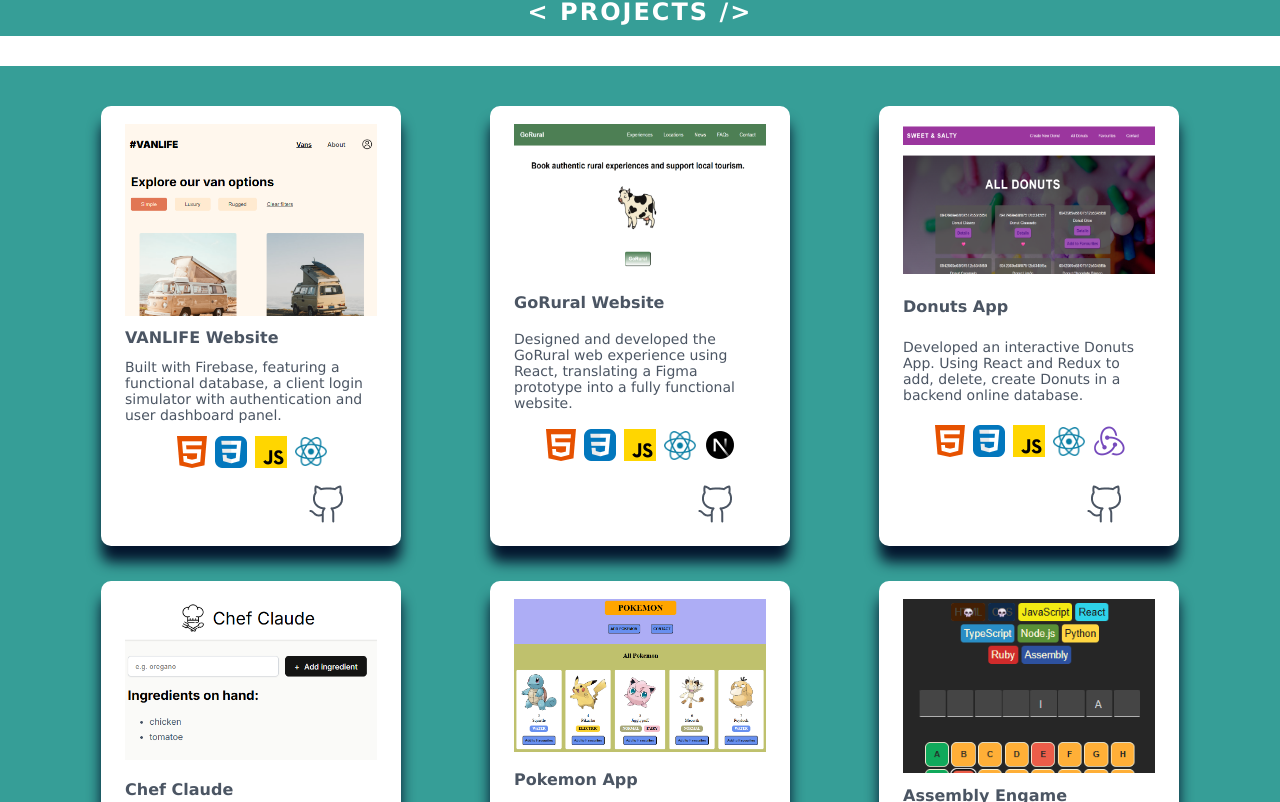
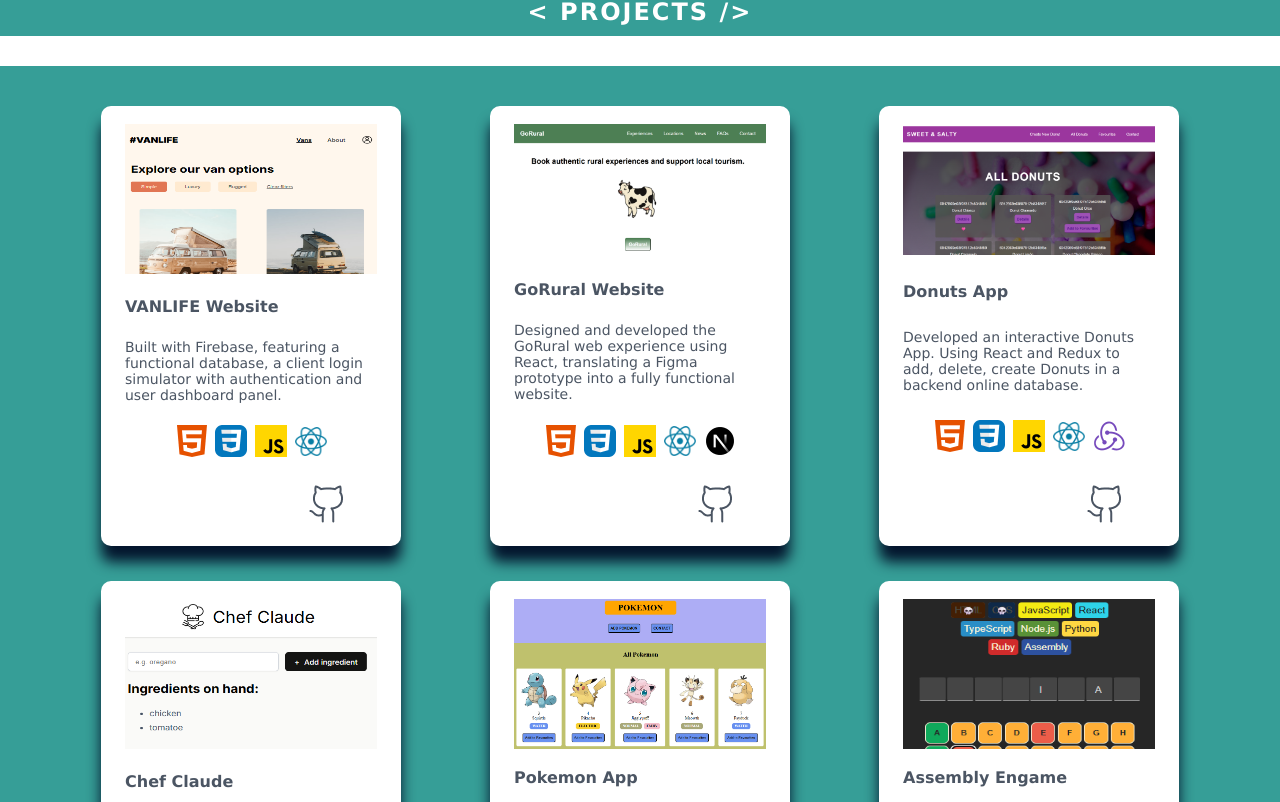
Before and after one commit to ChioArenillas/Portfolio-Rocio-Arenillas, a React (Vite) app in the folder portfolio/: page / in a window 1280 px wide. Shown: the part 898-1700 px from the top of the page. Built offline with nearby package versions, Linux system fonts and the light colour scheme.

Commit message:
new project

```diff
--- a/portfolio/src/components/Projects/ProjectCard.module.css
+++ b/portfolio/src/components/Projects/ProjectCard.module.css
@@ -25,7 +25,7 @@
 }
 
 .image {
-  min-height: 150px;
+  max-height: 150px;
 }
 
 .title {
--- a/portfolio/src/data/projects.json
+++ b/portfolio/src/data/projects.json
@@ -75,6 +75,15 @@
     "url": "https://meme-generator-dusky-zeta.vercel.app/",
     "github": "https://github.com/ChioArenillas/MemeGenerator"
   },
+  {
+    "title": "MemoryGame",
+    "imageSrc": "MemoryGame.png",
+    "description": "An accessible React app where users select the number and type of cards. Emojis are fetched from an API, with a strong focus on accessibility.",
+    "icons": ["HTML.png","css.png", "javascript.png", "react.png"],
+    "url": "https://tenzies-delta-one.vercel.app/",
+    "github": "https://github.com/ChioArenillas/MemoryGame"
+  },
+
     {
     "title": "Tenzies",
     "imageSrc": "Tenzies.png",
```
Also changed, not shown: portfolio/src/assets/projects/MemoryGame.png (added).
